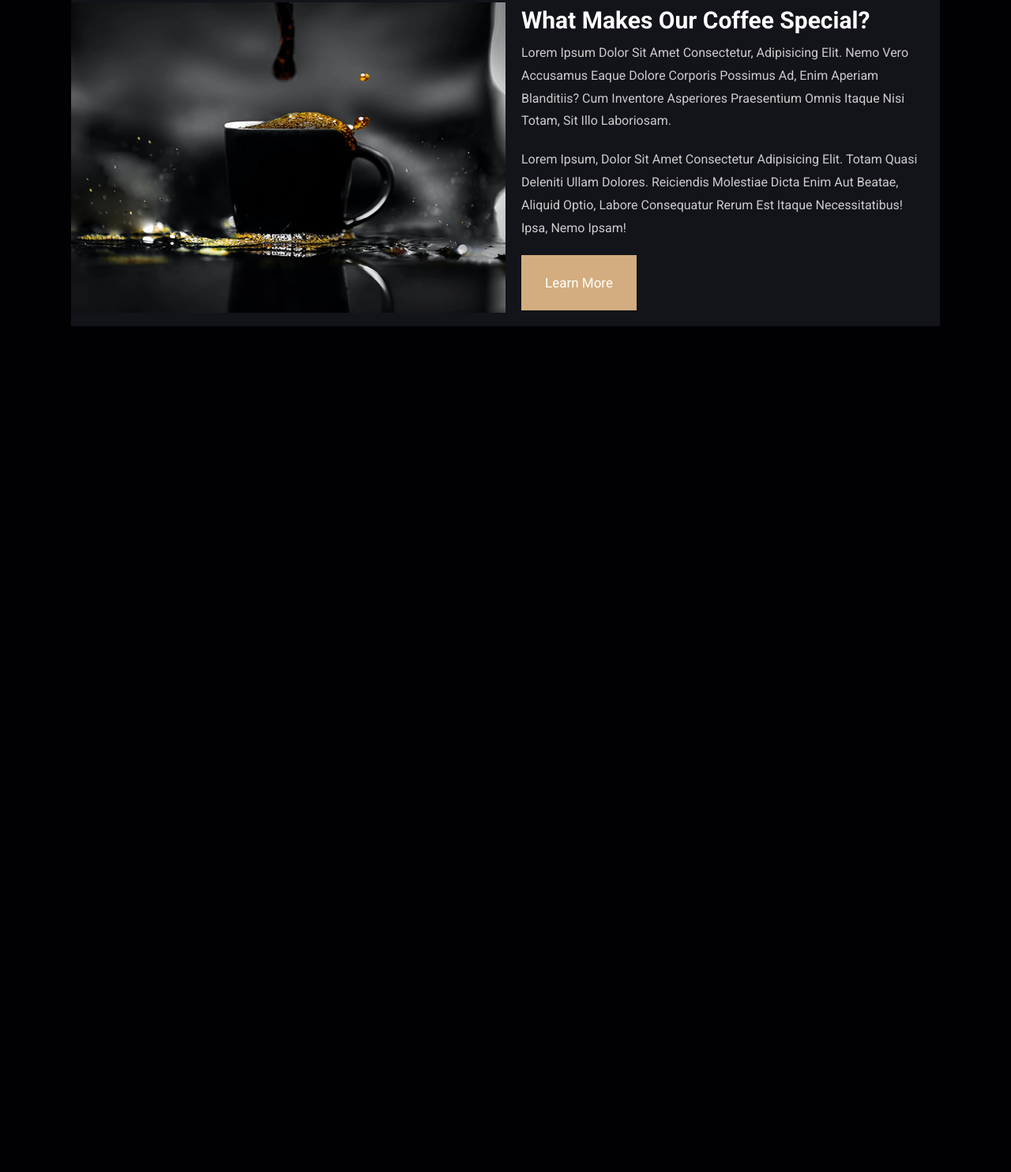
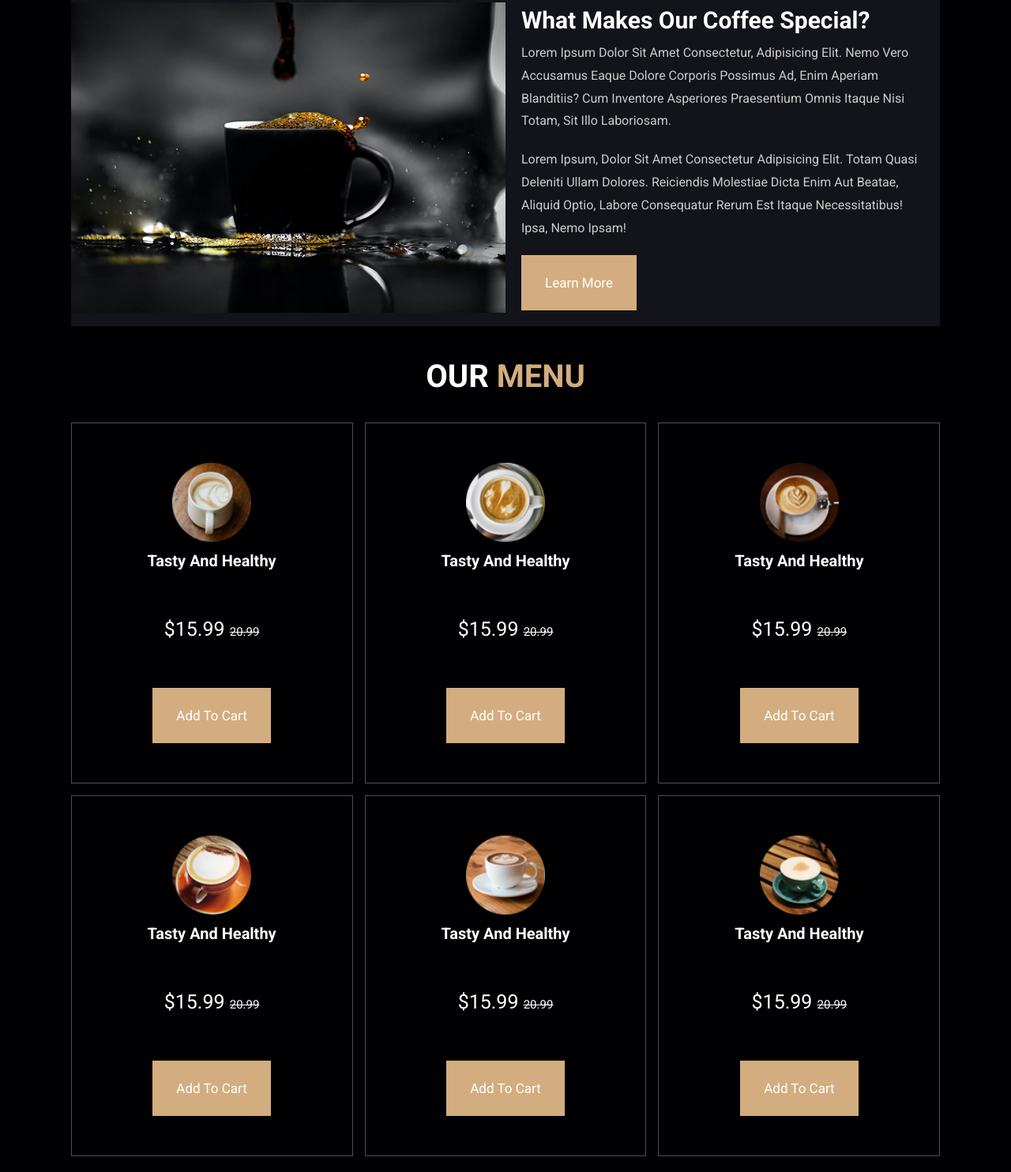
Before and after one commit to Tsikobadze369/Coffee-Shop, a plain HTML site: page index.html in a window 1280 px wide. Shown: the part 914-2398 px from the top of the page at 79% size. Before the commit the page ends 1347 px from the top, so only its background shows below. Drawn offline with Linux system fonts and the light colour scheme.

Commit message:
Menu section

```diff
--- a/index.html
+++ b/index.html
@@ -118,6 +118,51 @@
       </div>
     </section>
     <!-- About section,end -->
+
+    <!-- Menu section,start -->
+    <section class="menu" id="menu">
+      <h1 class="heading">our <span>menu</span></h1>
+      <div class="box-container">
+        <div class="box">
+          <img src="./images/menu-1.png" alt="" />
+          <h3>tasty and healthy</h3>
+          <div class="price">$15.99 <span>20.99</span></div>
+          <a href="#" class="btn">add to cart</a>
+        </div>
+        <div class="box">
+          <img src="./images/menu-2.png" alt="" />
+          <h3>tasty and healthy</h3>
+          <div class="price">$15.99 <span>20.99</span></div>
+          <a href="#" class="btn">add to cart</a>
+        </div>
+        <div class="box">
+          <img src="./images/menu-3.png" alt="" />
+          <h3>tasty and healthy</h3>
+          <div class="price">$15.99 <span>20.99</span></div>
+          <a href="#" class="btn">add to cart</a>
+        </div>
+        <div class="box">
+          <img src="./images/menu-4.png" alt="" />
+          <h3>tasty and healthy</h3>
+          <div class="price">$15.99 <span>20.99</span></div>
+          <a href="#" class="btn">add to cart</a>
+        </div>
+        <div class="box">
+          <img src="./images/menu-5.png" alt="" />
+          <h3>tasty and healthy</h3>
+          <div class="price">$15.99 <span>20.99</span></div>
+          <a href="#" class="btn">add to cart</a>
+        </div>
+        <div class="box">
+          <img src="./images/menu-6.png" alt="" />
+          <h3>tasty and healthy</h3>
+          <div class="price">$15.99 <span>20.99</span></div>
+          <a href="#" class="btn">add to cart</a>
+        </div>
+      </div>
+    </section>
+
+    <!-- Menu section,end -->
     <script src="./main.js"></script>
   </body>
 </html>
--- a/style.css
+++ b/style.css
@@ -214,6 +214,42 @@ section {
   padding: 1rem 0;
   line-height: 1.8;
 }
+.menu .box-container {
+  display: grid;
+  grid-template-columns: repeat(auto-fit, minmax(30rem, 1fr));
+  gap: 1.5rem;
+}
+.menu .box-container .box {
+  padding: 5rem;
+  text-align: center;
+  border: var(--border);
+}
+
+.menu .box-container .box img {
+  height: 10rem;
+}
+
+.menu .box-container .box h3 {
+  color: #fff;
+  font-size: 2rem;
+  padding: 1rem 0;
+}
+.menu .box-container .box .price {
+  color: #fff;
+  font-size: 2.5rem;
+  padding: 5rem 0;
+}
+.menu .box-container .box .price span {
+  font-size: 1.5rem;
+  text-decoration: line-through;
+}
+.menu .box-container .box:hover {
+  background: #fff;
+}
+.menu .box-container .box:hover > * {
+  color: var(--black);
+}
+
 @media (max-width: 991px) {
   html {
     font-size: 55%;
```
